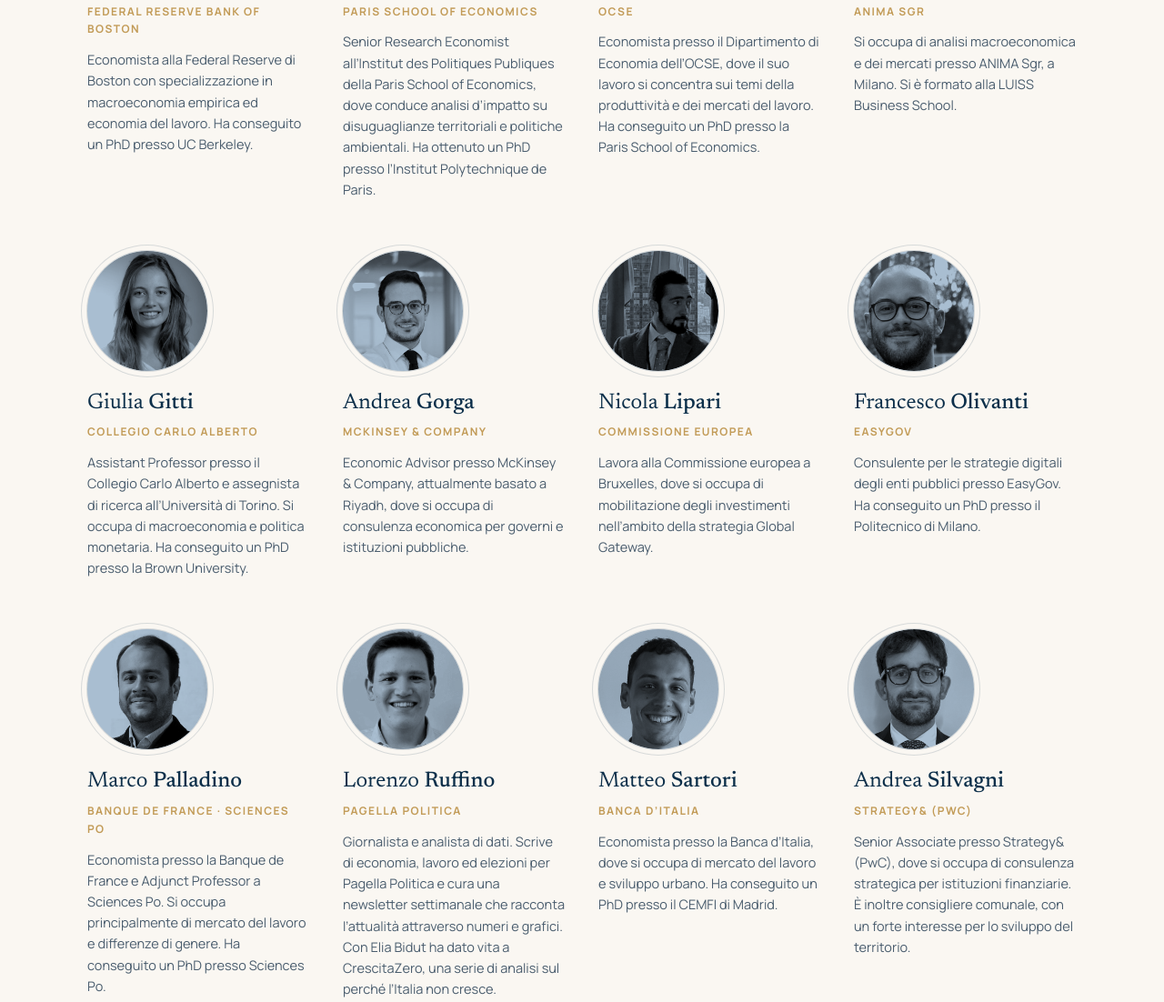
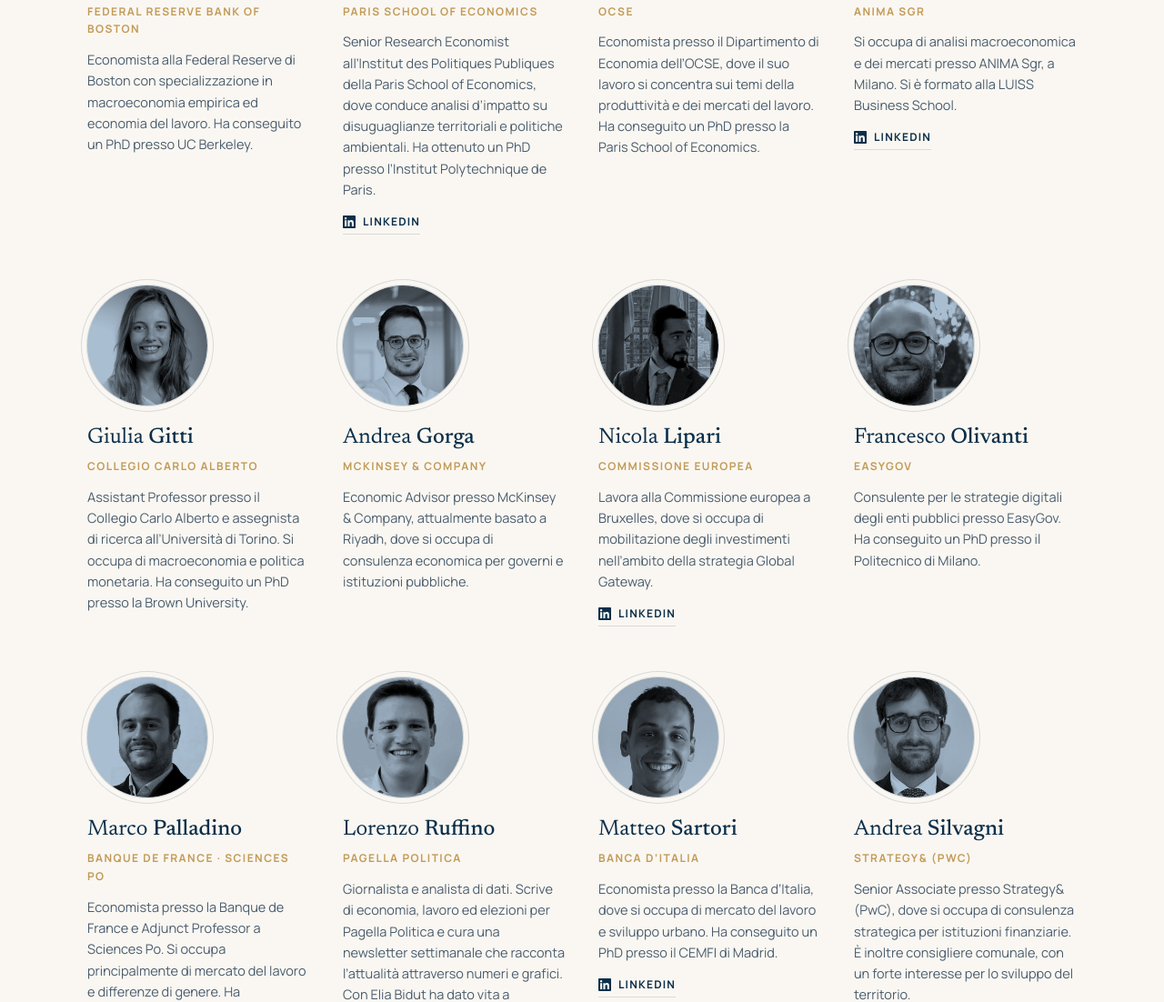
Before and after one commit to elbid/polarisprofessionals, a plain HTML site: page index.html in a window 1280 px wide. Shown: the part 2897-3999 px from the top of the page at 91% size. Drawn offline with Linux system fonts and the light colour scheme.

Commit message:
Link LinkedIn nelle schede dei membri (primi 4)
Co-Authored-By: Claude Opus 5.5 <noreply@anthropic.com>
Claude-Session: https://claude.ai/code/session_01A7zSpVj4Eyv6X27f63hNFZ

```diff
--- a/assets/css/style.css
+++ b/assets/css/style.css
@@ -244,3 +244,13 @@ svg use, symbol polygon { fill: currentColor; }
   html { scroll-behavior: auto; }
   .cielo-sfondo circle { animation: none; }
 }
+
+/* Link LinkedIn nelle schede membro */
+.membro-link {
+  display: inline-flex; align-items: center; gap: 8px; margin-top: 14px; align-self: flex-start;
+  font-size: 12px; font-weight: 700; letter-spacing: .1em; text-transform: uppercase;
+  text-decoration: none; color: var(--polare);
+  border-bottom: 1px solid var(--filo); padding-bottom: 3px; transition: border-color .2s, color .2s;
+}
+.membro-link svg { width: 14px; height: 14px; fill: currentColor; }
+.membro-link:hover { color: var(--ottone); border-bottom-color: var(--ottone); }
--- a/index.html
+++ b/index.html
@@ -154,6 +154,7 @@
           <h3 class="membro-nome">Maddalena <span>Conte</span></h3>
           <p class="membro-aff">Paris School of Economics</p>
           <p class="membro-bio">Senior Research Economist all’Institut des Politiques Publiques della Paris School of Economics, dove conduce analisi d’impatto su disuguaglianze territoriali e politiche ambientali. Ha ottenuto un PhD presso l’Institut Polytechnique de Paris.</p>
+          <a class="membro-link" href="https://www.linkedin.com/in/maddaconte/" target="_blank" rel="noopener" aria-label="Profilo LinkedIn di Maddalena Conte"><svg viewBox="0 0 24 24" aria-hidden="true"><path d="M20.45 20.45h-3.56v-5.57c0-1.33-.02-3.04-1.85-3.04-1.86 0-2.14 1.45-2.14 2.94v5.67H9.34V9h3.42v1.56h.05c.48-.9 1.64-1.85 3.37-1.85 3.6 0 4.27 2.37 4.27 5.46v6.28ZM5.34 7.43a2.06 2.06 0 1 1 0-4.13 2.06 2.06 0 0 1 0 4.13ZM7.12 20.45H3.56V9h3.56v11.45ZM22.22 0H1.77C.79 0 0 .77 0 1.73v20.54C0 23.23.79 24 1.77 24h20.45c.98 0 1.78-.77 1.78-1.73V1.73C24 .77 23.2 0 22.22 0Z"/></svg>LinkedIn</a>
         </li>
         <li class="membro">
           <div class="ritratto" aria-hidden="true">
@@ -173,6 +174,7 @@
           <h3 class="membro-nome">Matteo <span>Gallone</span></h3>
           <p class="membro-aff">ANIMA Sgr</p>
           <p class="membro-bio">Si occupa di analisi macroeconomica e dei mercati presso ANIMA Sgr, a Milano. Si è formato alla LUISS Business School.</p>
+          <a class="membro-link" href="https://www.linkedin.com/in/matteogallone/" target="_blank" rel="noopener" aria-label="Profilo LinkedIn di Matteo Gallone"><svg viewBox="0 0 24 24" aria-hidden="true"><path d="M20.45 20.45h-3.56v-5.57c0-1.33-.02-3.04-1.85-3.04-1.86 0-2.14 1.45-2.14 2.94v5.67H9.34V9h3.42v1.56h.05c.48-.9 1.64-1.85 3.37-1.85 3.6 0 4.27 2.37 4.27 5.46v6.28ZM5.34 7.43a2.06 2.06 0 1 1 0-4.13 2.06 2.06 0 0 1 0 4.13ZM7.12 20.45H3.56V9h3.56v11.45ZM22.22 0H1.77C.79 0 0 .77 0 1.73v20.54C0 23.23.79 24 1.77 24h20.45c.98 0 1.78-.77 1.78-1.73V1.73C24 .77 23.2 0 22.22 0Z"/></svg>LinkedIn</a>
         </li>
         <li class="membro">
           <div class="ritratto" aria-hidden="true">
@@ -201,6 +203,7 @@
           <h3 class="membro-nome">Nicola <span>Lipari</span></h3>
           <p class="membro-aff">Commissione europea</p>
           <p class="membro-bio">Lavora alla Commissione europea a Bruxelles, dove si occupa di mobilitazione degli investimenti nell’ambito della strategia Global Gateway.</p>
+          <a class="membro-link" href="https://www.linkedin.com/in/nicola-lipari/" target="_blank" rel="noopener" aria-label="Profilo LinkedIn di Nicola Lipari"><svg viewBox="0 0 24 24" aria-hidden="true"><path d="M20.45 20.45h-3.56v-5.57c0-1.33-.02-3.04-1.85-3.04-1.86 0-2.14 1.45-2.14 2.94v5.67H9.34V9h3.42v1.56h.05c.48-.9 1.64-1.85 3.37-1.85 3.6 0 4.27 2.37 4.27 5.46v6.28ZM5.34 7.43a2.06 2.06 0 1 1 0-4.13 2.06 2.06 0 0 1 0 4.13ZM7.12 20.45H3.56V9h3.56v11.45ZM22.22 0H1.77C.79 0 0 .77 0 1.73v20.54C0 23.23.79 24 1.77 24h20.45c.98 0 1.78-.77 1.78-1.73V1.73C24 .77 23.2 0 22.22 0Z"/></svg>LinkedIn</a>
         </li>
         <li class="membro">
           <div class="ritratto" aria-hidden="true">
@@ -238,6 +241,7 @@
           <h3 class="membro-nome">Matteo <span>Sartori</span></h3>
           <p class="membro-aff">Banca d’Italia</p>
           <p class="membro-bio">Economista presso la Banca d’Italia, dove si occupa di mercato del lavoro e sviluppo urbano. Ha conseguito un PhD presso il CEMFI di Madrid.</p>
+          <a class="membro-link" href="https://www.linkedin.com/in/matteosartori-/" target="_blank" rel="noopener" aria-label="Profilo LinkedIn di Matteo Sartori"><svg viewBox="0 0 24 24" aria-hidden="true"><path d="M20.45 20.45h-3.56v-5.57c0-1.33-.02-3.04-1.85-3.04-1.86 0-2.14 1.45-2.14 2.94v5.67H9.34V9h3.42v1.56h.05c.48-.9 1.64-1.85 3.37-1.85 3.6 0 4.27 2.37 4.27 5.46v6.28ZM5.34 7.43a2.06 2.06 0 1 1 0-4.13 2.06 2.06 0 0 1 0 4.13ZM7.12 20.45H3.56V9h3.56v11.45ZM22.22 0H1.77C.79 0 0 .77 0 1.73v20.54C0 23.23.79 24 1.77 24h20.45c.98 0 1.78-.77 1.78-1.73V1.73C24 .77 23.2 0 22.22 0Z"/></svg>LinkedIn</a>
         </li>
         <li class="membro">
           <div class="ritratto" aria-hidden="true">
```
Also changed, not shown: 1 other file.
